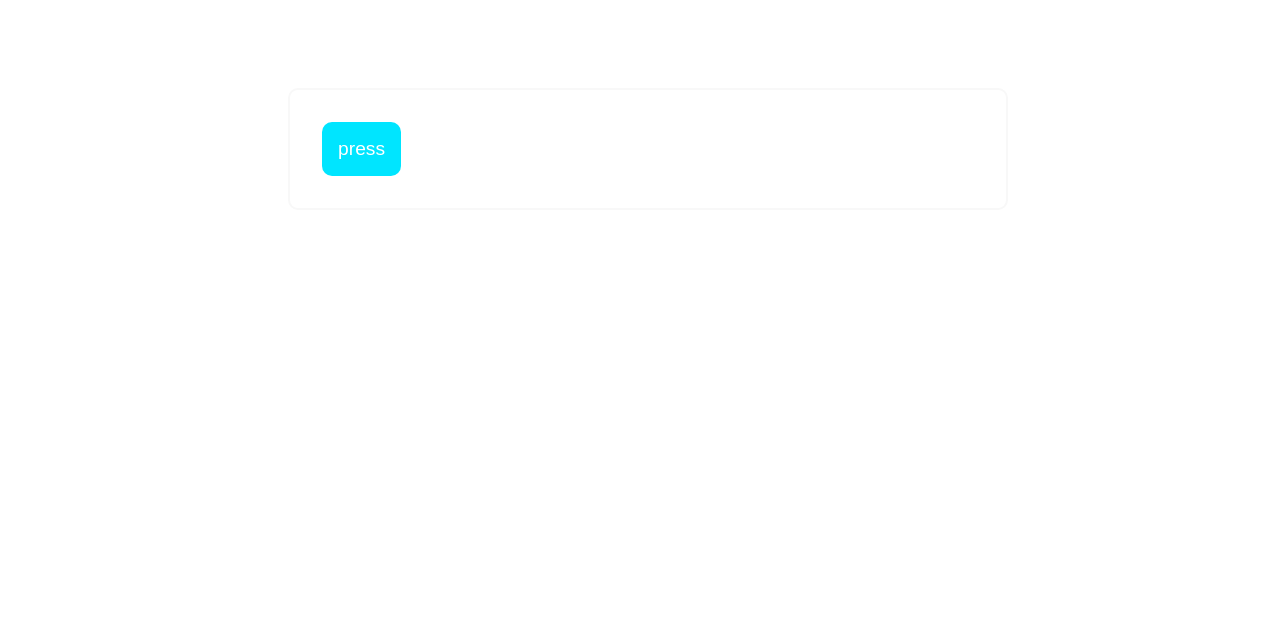
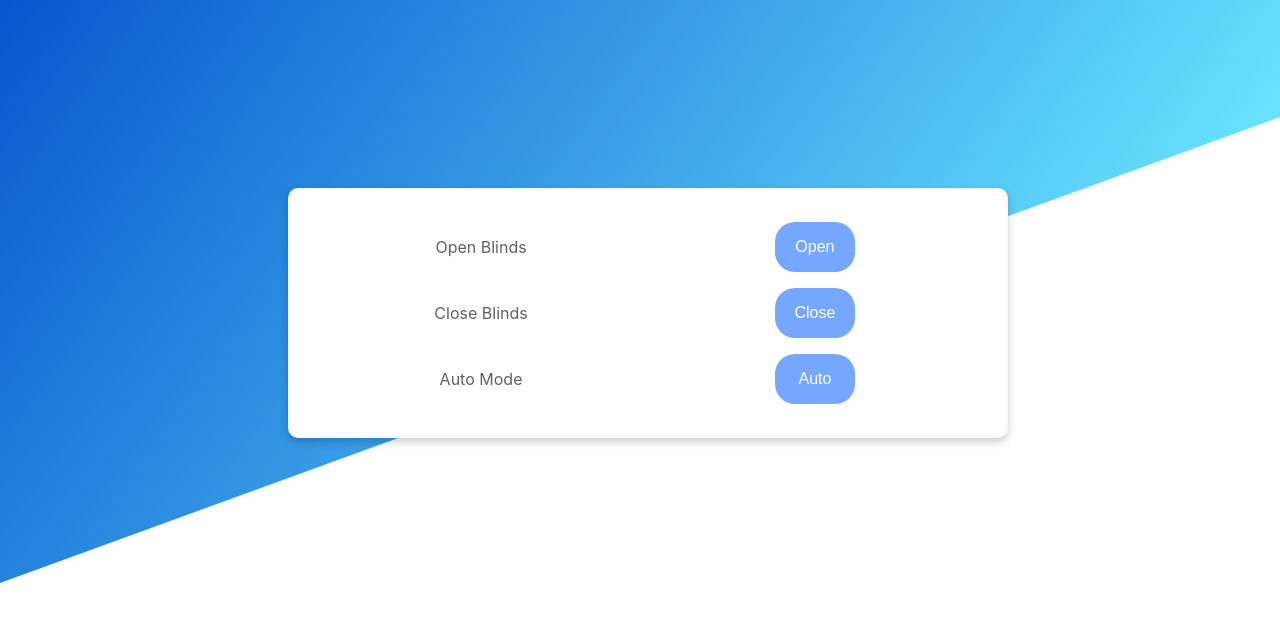
Before and after one commit to mhn10/slimshady, a React (Create React App) app in the folder slimshady/: page / in a window 1280 px wide. Shown: the top 622 px of the page. Built offline with nearby package versions, Linux system fonts and the light colour scheme.

Commit message:
Added skewed Backgrounds

```diff
--- a/slimshady/src/pages/home.jsx
+++ b/slimshady/src/pages/home.jsx
@@ -4,29 +4,70 @@ import styled from "styled-components";
 import { PageWrapper } from "../components/Page";
 import axios from "axios";
 
+const openHandler = () => {
+    console.log("Open Pressed");
 
-const buttonHandler = () =>{
-    console.log("Button Pressed")
-    // console.log("environemnt", process.env.QUEUE_NAME);
+    axios
+        .get(
+            "https://sqs.us-west-1.amazonaws.com/554600188171/slimShadyQueue",
+            {
+                params: {
+                    Action: "SendMessage",
+                    MessageBody: "open"
+                }
+            }
+        )
+        .then(response => {
+            console.log("mesasge send, ", response);
+        })
+        .catch(error => {
+            console.log("error", error);
+        });
+};
 
 
-    axios.get('https://sqs.us-west-1.amazonaws.com/073111986997/mtihunSlimShady',{
-        params:{
-            Action : "SendMessage",
-            MessageBody : "open"
+const closeHandler = () => {
+    console.log("close Pressed");
 
+    axios
+        .get(
+            "https://sqs.us-west-1.amazonaws.com/554600188171/slimShadyQueue",
+            {
+                params: {
+                    Action: "SendMessage",
+                    MessageBody: "close"
                 }
+            }
+        )
+        .then(response => {
+            console.log("mesasge send, ", response);
         })
-    .then((response)=>{
-        console.log("mesasge send, ", response)
-    })
-    .catch( error => {
+        .catch(error => {
             console.log("error", error);
         });
-
-}
+};
 
 
+const autoHandler = () => {
+    console.log("Auto Pressed");
+
+    axios
+        .get(
+            "https://sqs.us-west-1.amazonaws.com/554600188171/slimShadyQueue",
+            {
+                params: {
+                    Action: "SendMessage",
+                    MessageBody: "auto"
+                }
+            }
+        )
+        .then(response => {
+            console.log("mesasge send, ", response);
+        })
+        .catch(error => {
+            console.log("error", error);
+        });
+};
 
 const AddPage = ({ props }) => {
     return (
@@ -35,10 +76,35 @@ const AddPage = ({ props }) => {
                 <PageWrapper>
                     <section className="page-content">
                         <AddDetailsWrapper>
+                            <ul>
+                                <li>Open Blinds</li>
+                                <li>
                                     <Button
-                label={"Previous Step"}
-                onClick={buttonHandler}
-                >press</Button>
+                                        label={"Open Shades"}
+                                        onClick={openHandler}
+                                    >
+                                        Open
+                                    </Button>
+                                </li>
+                                <li>Close Blinds</li>
+                                <li>
+                                    <Button
+                                        label={"Close Shades"}
+                                        onClick={closeHandler}
+                                    >
+                                        Close
+                                    </Button>
+                                </li>
+                                <li>Auto Mode</li>
+                                <li>
+                                    <Button
+                                        label={"Auto Shades"}
+                                        onClick={autoHandler}
+                                    >
+                                        Auto
+                                    </Button>
+                                </li>
+                            </ul>
                         </AddDetailsWrapper>
                     </section>
                 </PageWrapper>
@@ -51,11 +117,11 @@ export default withRouter(AddPage);
 
 const Button = styled.button`
     position: relative;
-  background-color: #00e5ff;
+    background-color: #75a7ff;
     border: none;
-  border-radius:10px;
-  font-size: 1.2rem;
-  color: #FFFFFF;
+    border-radius: 20px;
+    font-size: 1rem;
+    color: #ffffff;
     padding: 1rem;
     text-align: center;
     -webkit-transition-duration: 0.4s; /* Safari */
@@ -63,7 +129,10 @@ const Button = styled.button`
     text-decoration: none;
     overflow: hidden;
     cursor: pointer;
-
+    width: 80px;
+    &:hover {
+    box-shadow: 0 8px 16px 0 rgba(0, 0, 0, 0.2);
+  }
     &::after {
         content: "";
         background: #6effff;
@@ -71,20 +140,18 @@ const Button = styled.button`
         position: absolute;
         padding-top: 300%;
         padding-left: 350%;
-  margin-left: -20px!important;
+        margin-left: -20px !important;
         margin-top: -120%;
         opacity: 0;
-  transition: all 0.8s
+        transition: all 0.8s;
     }
 
     &:active:after {
         padding: 0;
         margin: 0;
         opacity: 1;
-  transition: 0s
+        transition: 0s;
     }
-
-
 `;
 
 const AddDetailsWrapper = styled.div`
@@ -96,14 +163,35 @@ const AddDetailsWrapper = styled.div`
     box-sizing: border-box;
     border-radius: 10px;
     color: #606060;
+    z-index:2;
+    box-shadow: 0 4px 8px 0 rgba(0, 0, 0, 0.2);
+  transition: 0.3s;
+  &:hover {
+    box-shadow: 0 8px 16px 0 rgba(0, 0, 0, 0.2);
+  }
+    ul{
+        padding: 0;
+		margin: 0;
+		list-style: none;
+		display: grid;
+		grid-template-columns: 1fr 1fr;
+		grid-gap: 1rem;
+		height: 100%;
+        justify-items:center;
+        align-items: center;
+
+    }
 `;
 
 const BodyWrapper = styled.div`
     padding: 1rem;
     display: grid;
     margin-top: 70px;
+    /* transform: skew(-5deg) rotate(10deg); */
+    transform : skew(0deg, 20deg);
+
     @media screen and (min-width: 992px) {
-        margin-top: 0;
+        margin-top: 150px;
         .page-content {
             display: grid;
             grid-template-columns: 1fr minmax(63%, 1fr) 1fr;
--- a/slimshady/src/pages/main.jsx
+++ b/slimshady/src/pages/main.jsx
@@ -1,5 +1,6 @@
 import React, { Component } from "react";
 import { Route } from "react-router-dom";
+import styled from "styled-components";
 
 import Home from './home'
 // Create a Main Component
@@ -7,13 +8,37 @@ import Home from './home'
 class Main extends Component {
   render() {
     return (
-      <div>
+
+      <BackgroundDiv>
         {/*Render Different Component based on Route*/}
-        <Route exact path="/" component={Home} />
 
-      </div>
+        {/* <SvgModifier xmlns="http://www.w3.org/2000/svg" viewBox="0 0 100 100" preserveAspectRatio="none">
+      <polygon fill="white" points="0,100 100,0 100,100"/> */}
+    {/* </SvgModifier> */}
+    <Route exact path="/" component={Home} />
+      </BackgroundDiv>
     );
   }
 }
 
 export default Main;
+
+// 2979ff
+const BackgroundDiv = styled.div`
+ background-image: linear-gradient(-45deg,#69e2ff, #004ecb);
+   padding: 300px 0;
+  transform : skew(0deg, -20deg);
+  margin-top: -350px;
+  height: 100px;
+  /* padding: 5rem; */
+`;
+
+
+
+// const SvgModifier = styled.svg`
+// z-index:-1;
+//   position: absolute;
+//   bottom: 0;
+//   width: 100%;
+//   height: 200px;
+// `;
```
Lines whose indentation alone changed are shown as unchanged.
